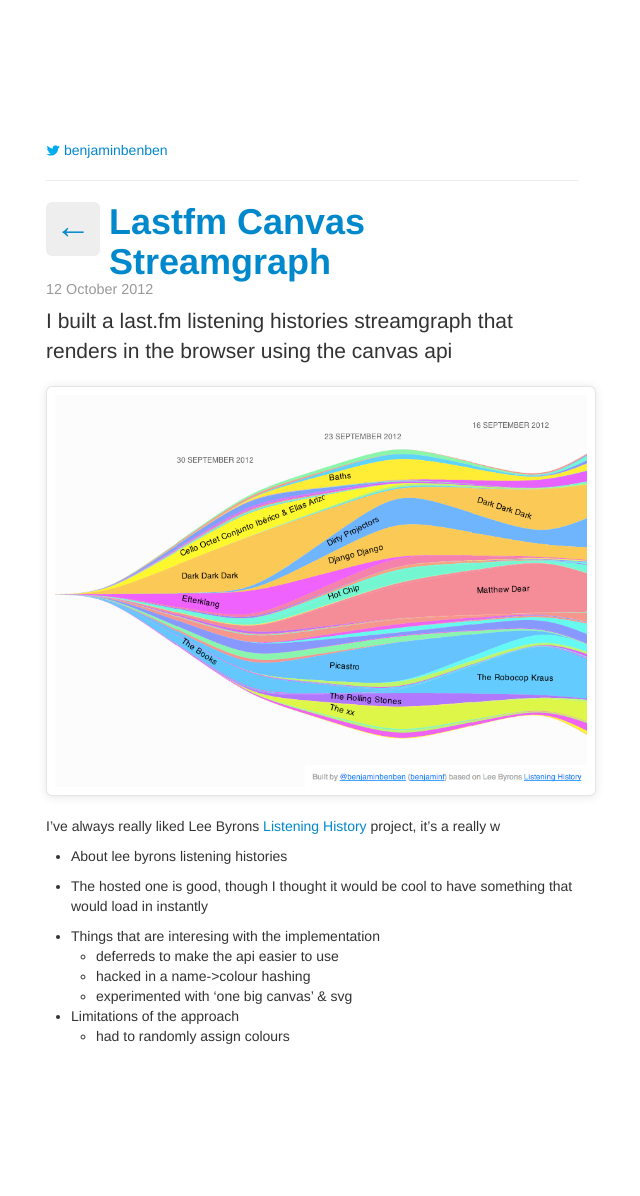
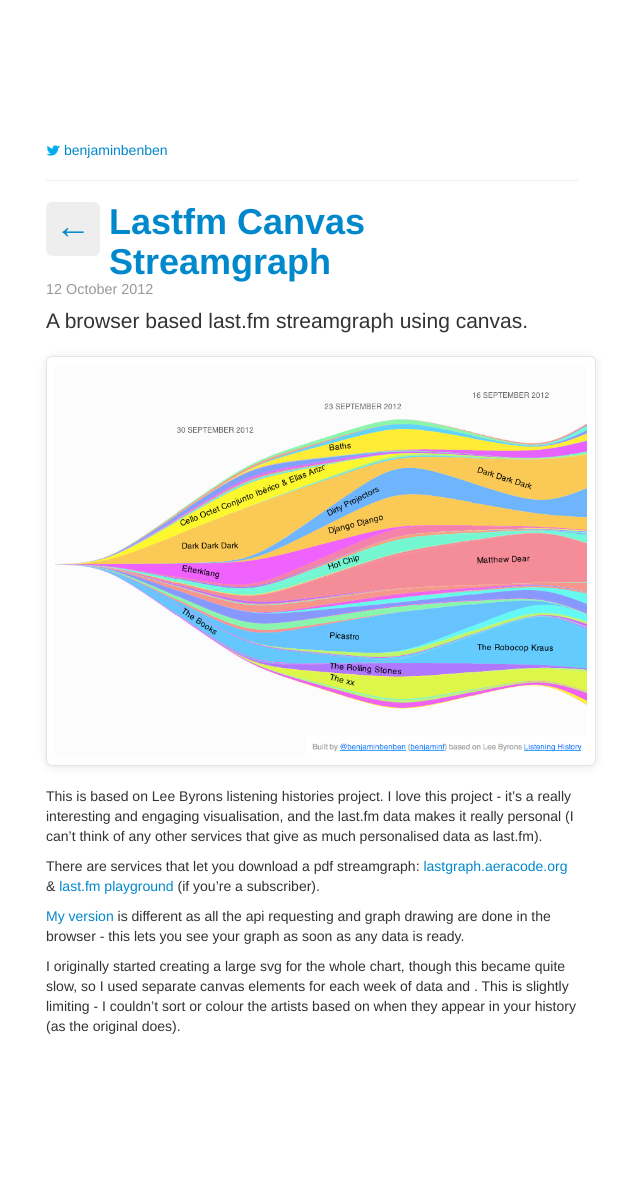
Before and after one commit to benfoxall/benfoxall.github.com, a Jekyll site: the page built from _posts/2012-10-12-lastfm-canvas-streamgraph.md, in a window 1280 px wide. Shown: the whole page, without its empty margins (10-650 px from the left). Built offline with Jekyll 4.4.1, drawn with Linux system fonts in a browser that asks for light colours; comment, search, counter and statistics services are not loaded.

Commit message:
updated lgraph post

```diff
--- a/_posts/2012-10-12-lastfm-canvas-streamgraph.md
+++ b/_posts/2012-10-12-lastfm-canvas-streamgraph.md
@@ -2,25 +2,23 @@
 layout: post
 ---
 
-<p class="lead">I built a last.fm listening histories streamgraph that renders in the browser using the canvas api</p>
+<p class="lead">A browser based last.fm streamgraph using canvas.</p>
 
-<a href="/projects/lgraph/?user=benjaminf"><img src="/img/lgraph.png" width="843" height="620"></a>
+<a href="/projects/lgraph/?user=benjaminf">
+	<img src="/img/lgraph.png" width="843" height="620" />
+</a>
 
-I've always really liked Lee Byrons [Listening History][listHist] project,  it's a really w
+This is based on Lee Byrons listening histories project.  I love this project - it's a really interesting and engaging visualisation, and the last.fm data makes it really personal (I can't think of any other services that give as much personalised data as last.fm).
 
-* About lee byrons listening histories
+There are services that let you download a pdf streamgraph: [lastgraph.aeracode.org][areacode] & [last.fm playground][playground] (if you're a subscriber).
 
-* The hosted one is good, though I thought it would be cool to have something that would load in instantly
+[My version][lgraph] is different as all the api requesting and graph drawing are done in the browser - this lets you see your graph as soon as any data is ready.
 
-* Things that are interesing with the implementation
-	- deferreds to make the api easier to use
-	- hacked in a name->colour hashing
-	- experimented with 'one big canvas' & svg
-
-* Limitations of the approach
-	- had to randomly assign colours
+I originally started creating a large svg for the whole chart,  though this became quite slow, so I used separate canvas elements for each week of data and .  This is slightly limiting - I couldn't sort or colour the artists based on when they appear in your history (as the original does).
 
 
-
+[lgraph]: /projects/lgraph/
 [listHist]: http://www.leebyron.com/what/lastfm/
 [paper]: http://www.leebyron.com/else/streamgraph/download.php?file=stackedgraphs_byron_wattenberg.pdf
+[areacode]: http://lastgraph.aeracode.org/
+[playground]: http://playground.last.fm/demo/listeningtrends
```
